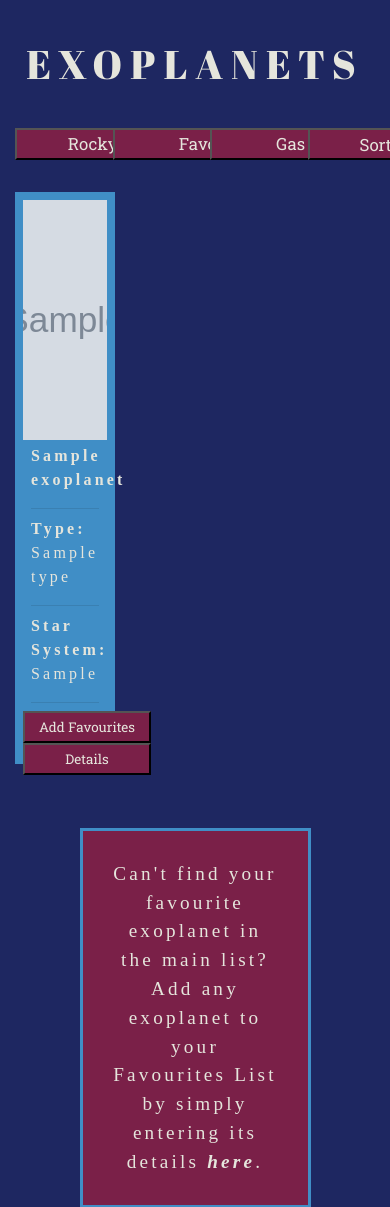
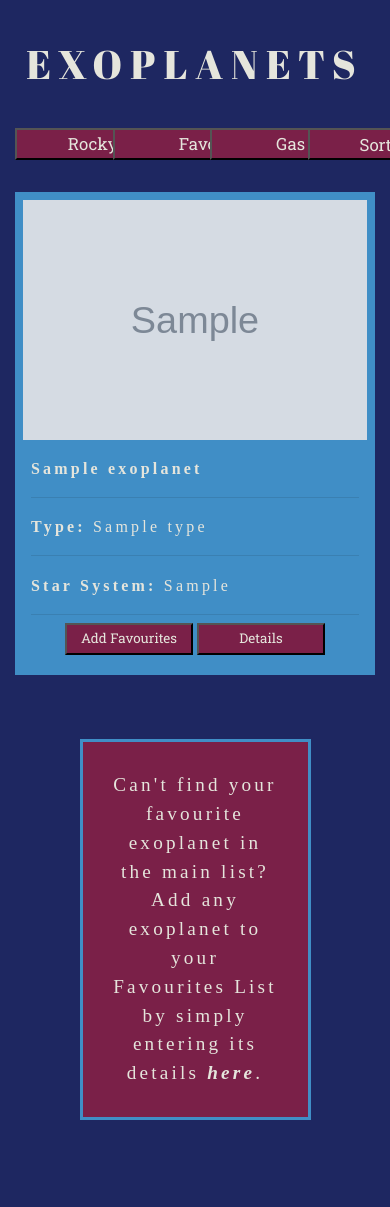
Before and after one commit to Astig-1982/The-Exoplanet-Project, a Flask app: page /small_to_large in a window 390 px wide; the page is wider, and only the part inside the window is pictured. Shown: the part 64-1271 px from the top of that part. After the commit the page ends 1184 px from the top of that part, so only its background shows below. Run offline with Flask 2, Linux system fonts and the light colour scheme; grey boxes marked "Sample" are stand-in pictures; a database or web service that is not in the repository returns one stand-in record (values such as "Sample title"); some libraries are stand-ins or nearby versions; some web fonts are replaced.

Commit message:
Arranged exoplanets on 1 column for mobile screens and 2 columns for medium screens

```diff
--- a/templates/exoplanets.html
+++ b/templates/exoplanets.html
@@ -29,7 +29,7 @@
 	</div>
 	<div class="row">
 		{% for exoplanet in exoplanets %}
-		<div class="col-4">
+		<div class="col-12 col-md-6 col-lg-4">
 			<div class="exoplanets_holder">
 				<div class="image_holder">
 					<img class="zoom_image" src="{{ exoplanet.exoplanet_image }}" width="100%" height="100%" alt="">
```
